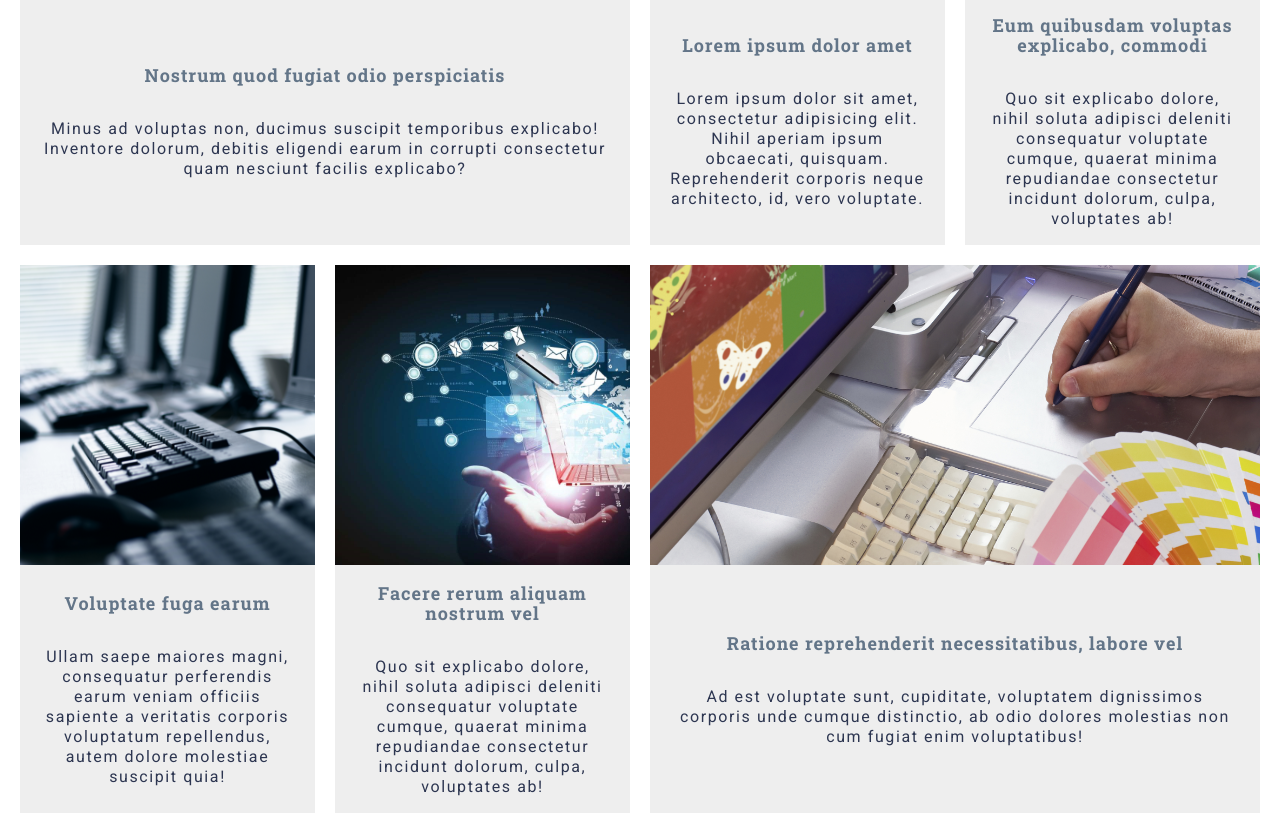
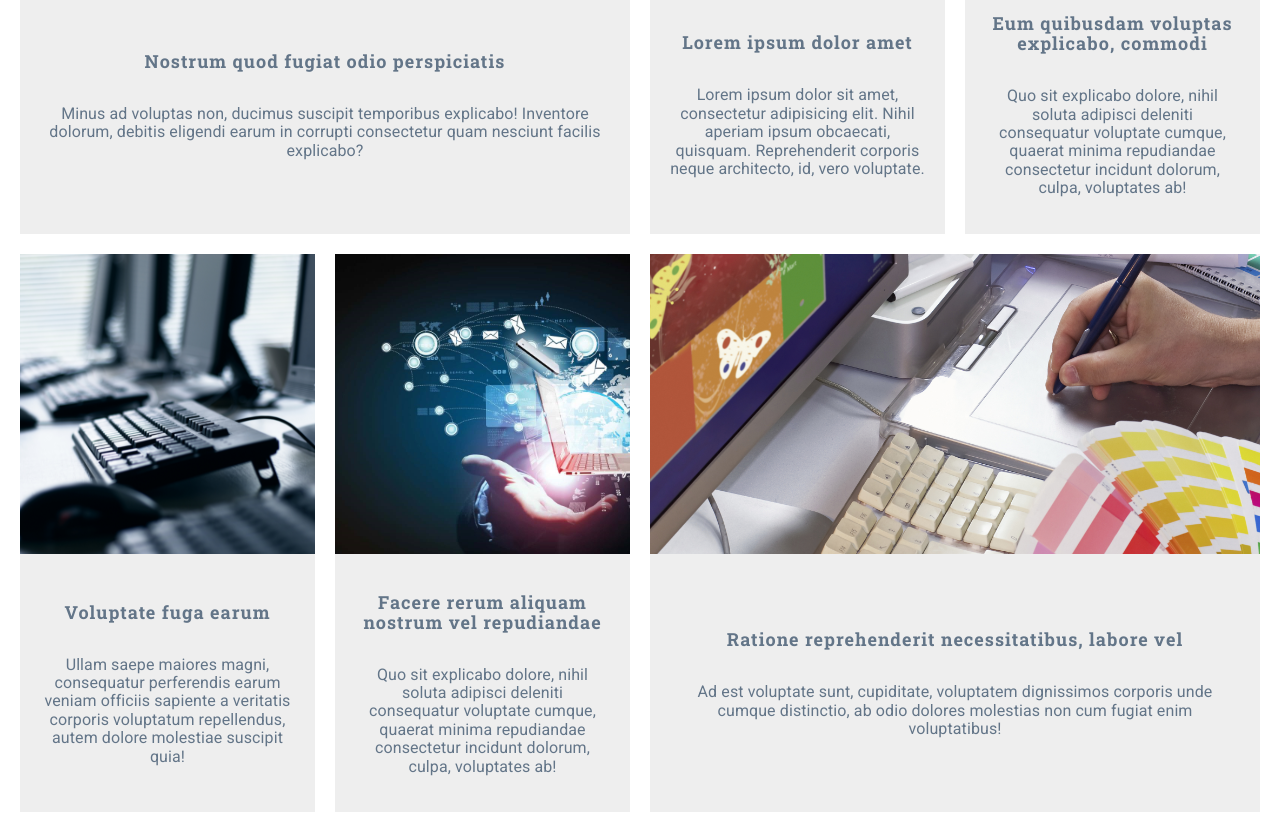
Before and after one commit to m1guelten/20220729_kursova, a website: page index.html in a window 1280 px wide. Shown: the part 3072-3888 px from the top of the page. Drawn offline with Linux system fonts and the light colour scheme.

Commit message:
next level

```diff
--- a/assets/scss/components/sections/_section-posts.scss
+++ b/assets/scss/components/sections/_section-posts.scss
@@ -17,7 +17,7 @@
     & h2 {
       margin-top: 0;
       @include lg-min {
-        margin-bottom: 70px;
+        margin-bottom: 48px;
       }
       @include lg-md {
         margin-bottom: 55px;
@@ -77,7 +77,7 @@
     }
     &__content {
       display: grid;
-      padding: 0 20px;
+      padding: 20px;
       align-content: center;
       text-align: center;
       & h3 {
@@ -89,9 +89,10 @@
         font-weight: 700;
       }
       & p {
-        line-height: 20px;
+        line-height: 1.15;
         font-size: 1rem;
-        color: $color-primary;
+        letter-spacing: 0.1px;
+        color: $color-gray;
         font-family: $font-main;
         font-weight: 400;
       }
--- a/index.html
+++ b/index.html
@@ -210,11 +210,8 @@
               </div>
               <div class="posts-item__content">
                 <h3>Lorem ipsum dolor amet</h3>
-                <p>Lorem ipsum dolor sit amet,
-                  consectetur adipisicing elit. Nihil
-                  aperiam ipsum obcaecati, quisquam.
-                  Reprehenderit corporis neque
-                  architecto, id, vero voluptate.</p>
+                <p>Lorem ipsum dolor sit amet, consectetur adipisicing elit. Nihil aperiam ipsum obcaecati, quisquam.
+                  Reprehenderit corporis neque architecto, id, vero voluptate.</p>
               </div>
             </a>
           </article>
@@ -225,11 +222,8 @@
               </div>
               <div class="posts-item__content">
                 <h3>Eum quibusdam voluptas explicabo, commodi</h3>
-                <p>Quo sit explicabo dolore, nihil soluta
-                  adipisci deleniti consequatur voluptate
-                  cumque, quaerat minima repudiandae
-                  consectetur incidunt dolorum, culpa,
-                  voluptates ab!</p>
+                <p>Quo sit explicabo dolore, nihil soluta adipisci deleniti consequatur voluptate cumque, quaerat minima
+                  repudiandae consectetur incidunt dolorum, culpa, voluptates ab!</p>
               </div>
             </a>
           </article>
@@ -240,11 +234,8 @@
               </div>
               <div class="posts-item__content">
                 <h3>Voluptate fuga earum</h3>
-                <p>Ullam saepe maiores magni,
-                  consequatur perferendis earum
-                  veniam officiis sapiente a veritatis
-                  corporis voluptatum repellendus,
-                  autem dolore molestiae suscipit quia!</p>
+                <p>Ullam saepe maiores magni, consequatur perferendis earum veniam officiis sapiente a veritatis
+                  corporis voluptatum repellendus, autem dolore molestiae suscipit quia!</p>
               </div>
             </a>
           </article>
@@ -254,12 +245,9 @@
                 <img src="assets/img/img-post-5.png" alt="post-5">
               </div>
               <div class="posts-item__content">
-                <h3>Facere rerum aliquam nostrum vel</h3>
-                <p>Quo sit explicabo dolore, nihil soluta
-                  adipisci deleniti consequatur voluptate
-                  cumque, quaerat minima repudiandae
-                  consectetur incidunt dolorum, culpa,
-                  voluptates ab!</p>
+                <h3>Facere rerum aliquam nostrum vel repudiandae</h3>
+                <p>Quo sit explicabo dolore, nihil soluta adipisci deleniti consequatur voluptate cumque, quaerat minima
+                  repudiandae consectetur incidunt dolorum, culpa, voluptates ab!</p>
               </div>
             </a>
           </article>
@@ -270,8 +258,8 @@
               </div>
               <div class="posts-item__content">
                 <h3>Ratione reprehenderit necessitatibus, labore vel</h3>
-                <p>Ad est voluptate sunt, cupiditate, voluptatem dignissimos corporis unde
-                  cumque distinctio, ab odio dolores molestias non cum fugiat enim voluptatibus!</p>
+                <p>Ad est voluptate sunt, cupiditate, voluptatem dignissimos corporis unde cumque distinctio, ab odio
+                  dolores molestias non cum fugiat enim voluptatibus!</p>
               </div>
             </a>
           </article>
```
Also changed, not shown: assets/css/style.css.
